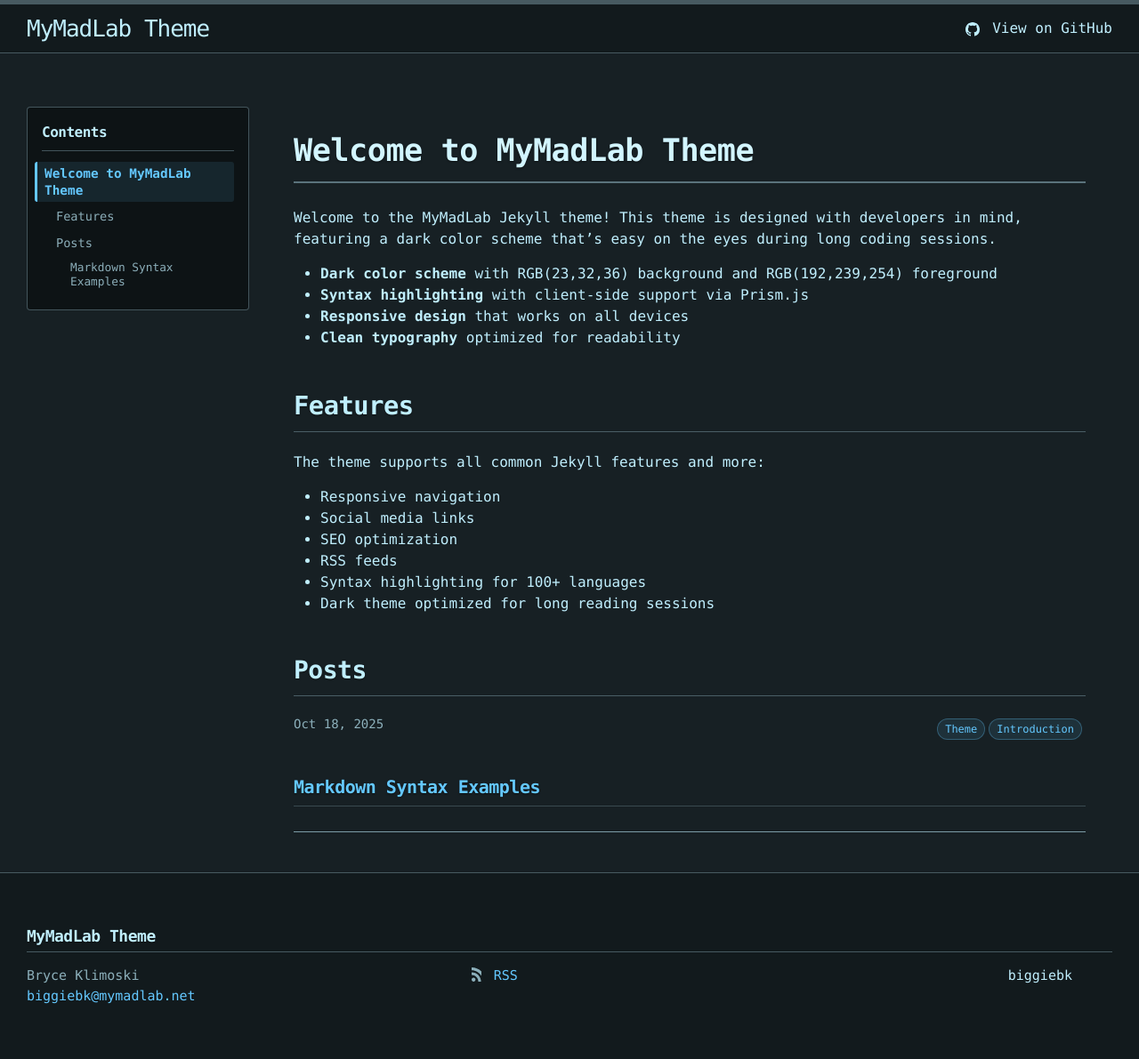
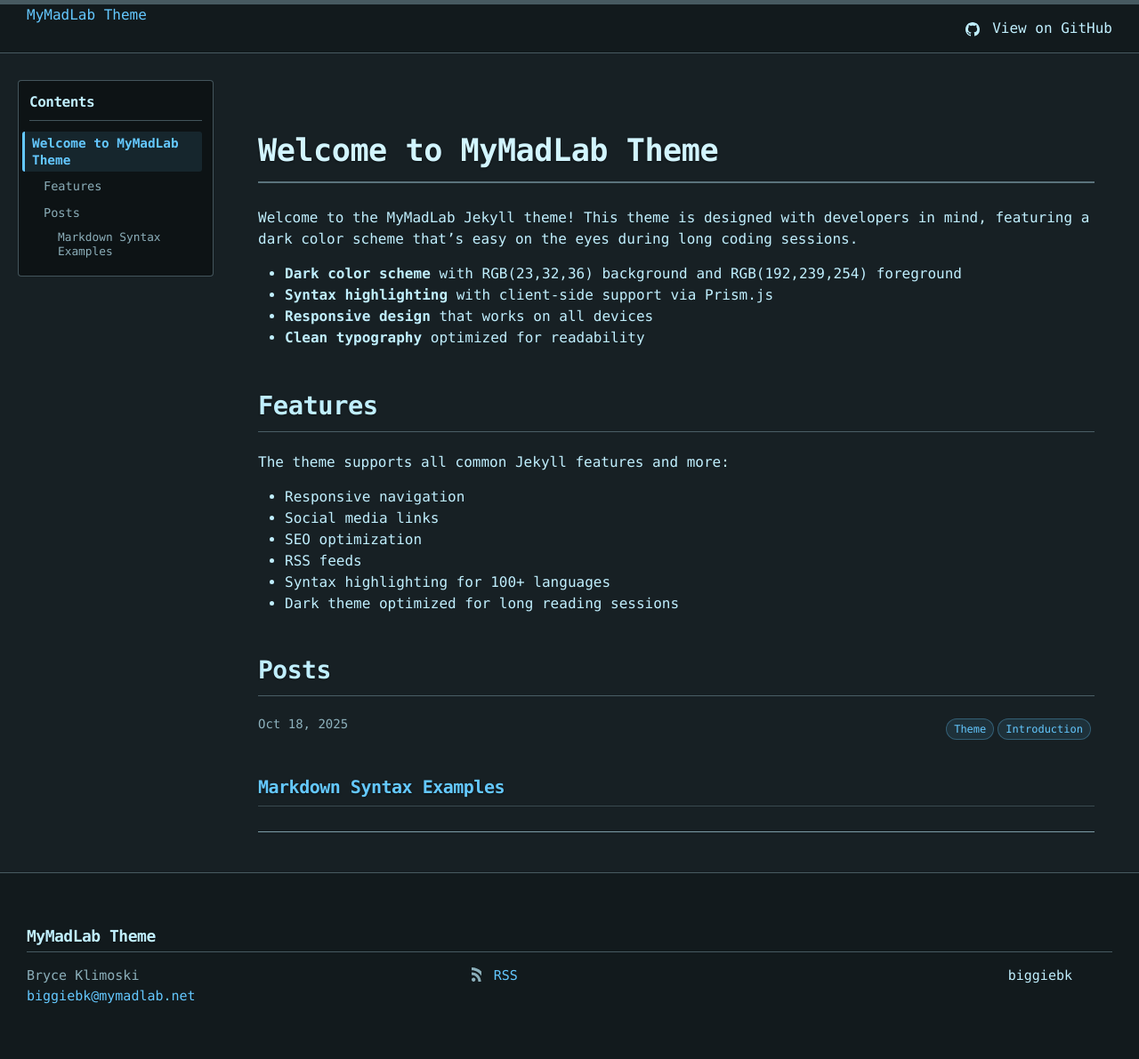
Before and after one commit to biggiebk/theme_mymadlab, a Jekyll site: the page built from index.md, in a window 1280 px wide. Shown: the whole page at 89% size. Built offline with Jekyll 4.4.1, drawn with Linux system fonts in a browser that asks for light colours; nearby versions of some CDN libraries.

Commit message:
Spacing on layout

```diff
--- a/_sass/mymadlab/_layout.scss
+++ b/_sass/mymadlab/_layout.scss
@@ -10,27 +10,6 @@
   // Positioning context for the mobile navigation icon
   position: relative;
 }
-
-.site-title {
-  @include relative-font-size(1.625);
-  font-weight: 300;
-  line-height: $base-line-height * $base-font-size * 2.25;
-  letter-spacing: -1px;
-  margin-bottom: 0;
-  float: left;
-  color: $foreground-color;
-
-  &,
-  &:visited {
-    color: $foreground-color;
-  }
-
-  &:hover {
-    color: $accent-color;
-    text-decoration: none;
-  }
-}
-
 .site-nav {
   float: right;
   line-height: $base-line-height * $base-font-size * 2.25;
@@ -220,18 +199,19 @@
  * Table of Contents
  */
 .table-of-contents {
-  width: 250px;
-  min-width: 250px;
+  // slightly narrower to free up horizontal space for content
+  width: 220px;
+  min-width: 220px;
   height: fit-content;
-  max-height: calc(100vh - 140px);
+  max-height: calc(100vh - 120px);
   overflow-y: auto;
   background: rgba(0, 0, 0, 0.4);
   border: 1px solid $border-color;
   border-radius: 4px;
-  padding: 1rem;
+  padding: 0.75rem;
   position: fixed;
-  top: 120px;
-  left: 30px;
+  top: 90px;
+  left: 20px;
   z-index: 1000; /* Ensure it stays above other content */
 
   // Hide on smaller screens
@@ -332,8 +312,9 @@
 // Content adjustment when TOC is present (fixed positioning)
 @media screen and (min-width: #{$on-laptop + 1px}) {
   body.has-toc .page-content {
-    margin-left: 300px; /* Make room for fixed TOC */
-    margin-right: 30px; /* Add some right margin for readability */
+    /* leave a small gutter based on the TOC width + offset */
+    margin-left: 260px; /* make room for TOC while giving content more space */
+    margin-right: 20px; /* slightly smaller right gutter */
   }
 }
 
```
